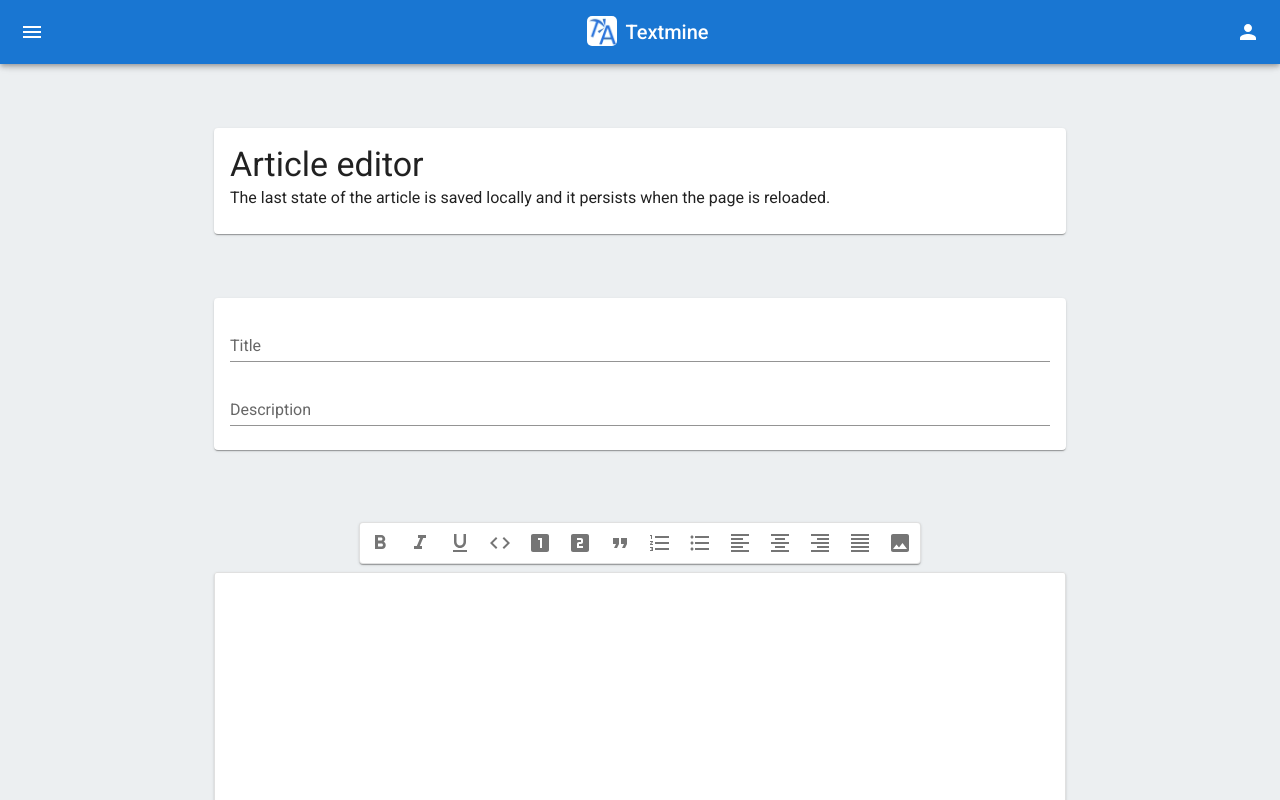
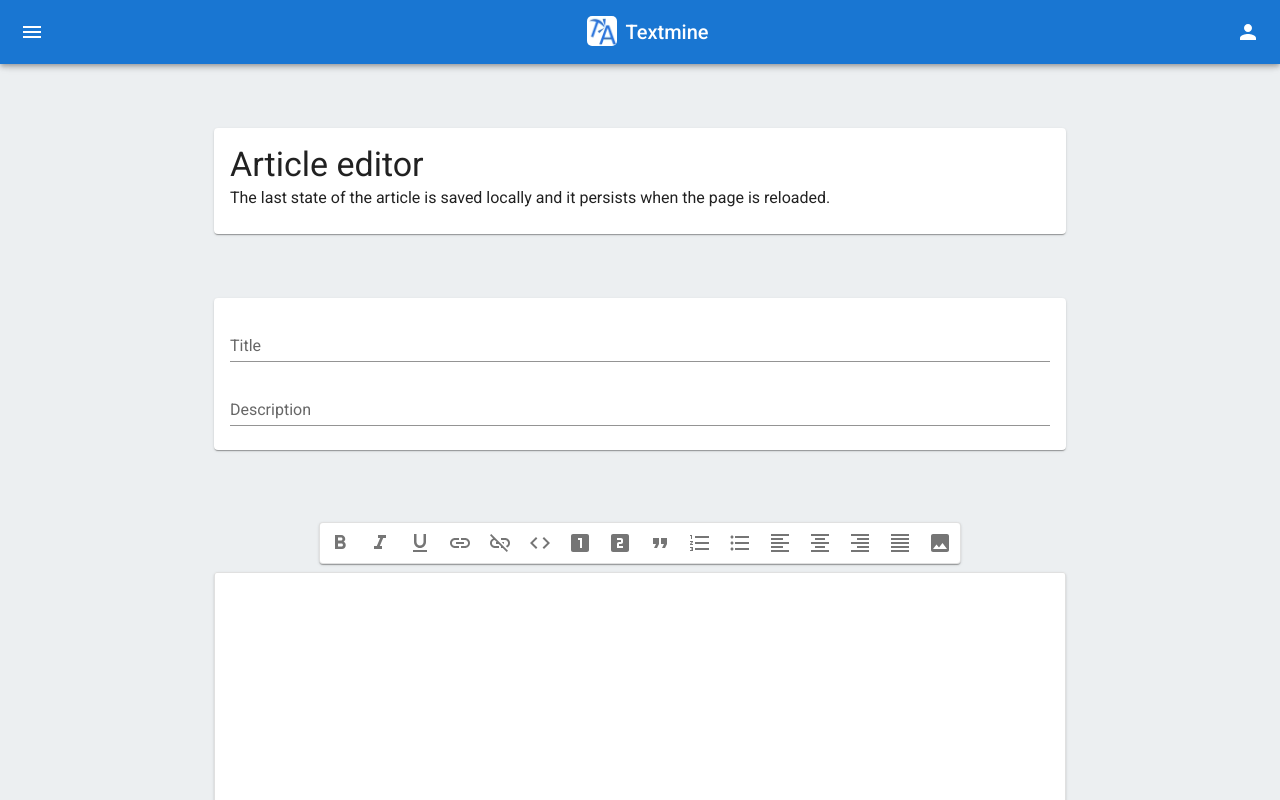
Before and after one commit to peter-peter-22/seo-blog-next, a Next.js app: page /profile/write in a window 1280 px wide. Shown: the top 800 px of the page. Built offline with nearby package versions, Linux system fonts and the light colour scheme; no server answers; what @mui/material-nextjs would draw is missing.

Commit message:
add links to text editor

```diff
--- a/app/ui/editor/RichTextEditor.jsx
+++ b/app/ui/editor/RichTextEditor.jsx
@@ -10,9 +10,11 @@ import { Editable, Slate, withReact } from 'slate-react';
 import Element from './components/Element';
 import Leaf from './components/Leaf';
 import { toggleMark } from "./components/HandleMarks";
-import { withImages } from './EditorImages';
+import { withImages } from './components/modules/EditorImages';
 import HOTKEYS from "./hotkeys.js";
 import TopMenu from "./TopMenu";
+import { withInlines } from './components/modules/EditorUrls';
+import { onKeyDown as inlineOnKeyDown } from './components/modules/EditorUrls';
 
 const StyledEditable = styled(Editable)(({ theme }) => ({
     padding: 10,
@@ -26,11 +28,21 @@ const StyledEditable = styled(Editable)(({ theme }) => ({
     "&:focus": {
         outlineColor: theme.palette.primary.light,
     },
-    fontFamily:"var(--font-roboto)"
+    fontFamily: "var(--font-roboto)"
 }));
 
+const hotkeysOnKeyDown = (event,editor) => {
+    for (const hotkey in HOTKEYS) {
+        if (isHotkey(hotkey, event)) {
+            event.preventDefault()
+            const mark = HOTKEYS[hotkey]
+            toggleMark(editor, mark)
+        }
+    }
+}
+
 export default function RichTextEditor({ onChange, slateProps, editorProps }) {
-    const editor = useMemo(() => withImages(withHistory(withReact(createEditor()))), []);
+    const editor = useMemo(() => withInlines(withImages(withHistory(withReact(createEditor())))), []);
     return (
         <Slate
             editor={editor}
@@ -53,13 +65,8 @@ export default function RichTextEditor({ onChange, slateProps, editorProps }) {
                     renderLeaf={Leaf}
                     spellCheck
                     onKeyDown={event => {
-                        for (const hotkey in HOTKEYS) {
-                            if (isHotkey(hotkey, event)) {
-                                event.preventDefault()
-                                const mark = HOTKEYS[hotkey]
-                                toggleMark(editor, mark)
-                            }
-                        }
+                        hotkeysOnKeyDown(event,editor);
+                        inlineOnKeyDown(event,editor);
                     }}
                     {...editorProps}
                 />
--- a/app/ui/editor/TopMenu.jsx
+++ b/app/ui/editor/TopMenu.jsx
@@ -1,7 +1,8 @@
 'use client';
 
-import { BlockButton, MarkButton } from "./components/HandleMarks"
-import { InsertImageButton } from "./EditorImages";
+import { BlockButton, MarkButton } from "./components/HandleMarks";
+import { InsertImageButton } from "./components/modules/EditorImages";
+import { AddLinkButton, RemoveLinkButton } from "./components/modules/EditorUrls";
 import Box from "@mui/material/Box";
 import Toolbar from "@mui/material/Toolbar";
 import Paper from "@mui/material/Paper";
@@ -21,6 +22,8 @@ import FormatAlignCenter from '@mui/icons-material/FormatAlignCenter';
 import FormatAlignRight from '@mui/icons-material/FormatAlignRight';
 import FormatAlignJustify from '@mui/icons-material/FormatAlignJustify';
 import ImageIcon from '@mui/icons-material/Image';
+import LinkIcon from '@mui/icons-material/Link';
+import LinkOffIcon from '@mui/icons-material/LinkOff';
 
 const TopMenu = () => {
     return (
@@ -31,6 +34,8 @@ const TopMenu = () => {
                     <MarkButton format="bold" Icon={<FormatBold />} />
                     <MarkButton format="italic" Icon={<FormatItalic />} />
                     <MarkButton format="underline" Icon={<FormatUnderlined />} />
+                    <AddLinkButton Icon={<LinkIcon />} />
+                    <RemoveLinkButton Icon={<LinkOffIcon />} />
                     <MarkButton format="code" Icon={<Code />} />
                     <BlockButton format="heading-one" Icon={<LooksOne />} />
                     <BlockButton format="heading-two" Icon={<LooksTwo />} />
--- a/app/ui/editor/EditorImages.jsx
+++ b/app/ui/editor/components/modules/EditorImages.jsx
@@ -5,10 +5,10 @@ import {
     Transforms
 } from 'slate'
 import { ReactEditor, useFocused, useReadOnly, useSelected, useSlateStatic } from 'slate-react'
-import { MenuButton } from './EditorUI';
 import Zoom from '@mui/material/Zoom';
 import isUrl from 'is-url'
 import imageExtensions from 'image-extensions'
+import { MenuButton } from '../../EditorUI'
 
 const withImages = editor => {
     const { insertData, isVoid } = editor
--- /dev/null
+++ b/app/ui/editor/components/modules/EditorUrls.jsx
@@ -0,0 +1,278 @@
+"use client";
+
+import { isKeyHotkey } from 'is-hotkey'
+import isUrl from 'is-url'
+import { useMemo } from 'react'
+import {
+    Editor,
+    Range,
+    Element as SlateElement,
+    Transforms
+} from 'slate'
+import { useSelected, useSlate } from 'slate-react'
+import { MenuButton } from '../../EditorUI'
+import { styled } from '@mui/material/styles'
+import Link from '@mui/material/Link';
+
+export const onKeyDown = (event, editor) => {
+    const { selection } = editor
+    // Default left/right behavior is unit:'character'.
+    // This fails to distinguish between two cursor positions, such as
+    // <inline>foo<cursor/></inline> vs <inline>foo</inline><cursor/>.
+    // Here we modify the behavior to unit:'offset'.
+    // This lets the user step into and out of the inline without stepping over characters.
+    // You may wish to customize this further to only use unit:'offset' in specific cases.
+    if (selection && Range.isCollapsed(selection)) {
+        const { nativeEvent } = event
+        if (isKeyHotkey('left', nativeEvent)) {
+            event.preventDefault()
+            Transforms.move(editor, { unit: 'offset', reverse: true })
+            return
+        }
+        if (isKeyHotkey('right', nativeEvent)) {
+            event.preventDefault()
+            Transforms.move(editor, { unit: 'offset' })
+            return
+        }
+    }
+}
+
+export const withInlines = editor => {
+    const { insertData, insertText, isInline, isElementReadOnly, isSelectable } =
+        editor
+    editor.isInline = element =>
+        ['link', 'button', 'badge'].includes(element.type) || isInline(element)
+    editor.isElementReadOnly = element =>
+        element.type === 'badge' || isElementReadOnly(element)
+    editor.isSelectable = element =>
+        element.type !== 'badge' && isSelectable(element)
+    editor.insertText = text => {
+        if (text && isUrl(text)) {
+            wrapLink(editor, text)
+        } else {
+            insertText(text)
+        }
+    }
+    editor.insertData = data => {
+        const text = data.getData('text/plain')
+        if (text && isUrl(text)) {
+            wrapLink(editor, text)
+        } else {
+            insertData(data)
+        }
+    }
+    return editor
+}
+const insertLink = (editor, url) => {
+    if (editor.selection) {
+        wrapLink(editor, url)
+    }
+}
+const insertButton = editor => {
+    if (editor.selection) {
+        wrapButton(editor)
+    }
+}
+const isLinkActive = editor => {
+    const [link] = Editor.nodes(editor, {
+        match: n =>
+            !Editor.isEditor(n) && SlateElement.isElement(n) && n.type === 'link',
+    })
+    return !!link
+}
+const isButtonActive = editor => {
+    const [button] = Editor.nodes(editor, {
+        match: n =>
+            !Editor.isEditor(n) && SlateElement.isElement(n) && n.type === 'button',
+    })
+    return !!button
+}
+const unwrapLink = editor => {
+    Transforms.unwrapNodes(editor, {
+        match: n =>
+            !Editor.isEditor(n) && SlateElement.isElement(n) && n.type === 'link',
+    })
+}
+const unwrapButton = editor => {
+    Transforms.unwrapNodes(editor, {
+        match: n =>
+            !Editor.isEditor(n) && SlateElement.isElement(n) && n.type === 'button',
+    })
+}
+const wrapLink = (editor, url) => {
+    if (isLinkActive(editor)) {
+        unwrapLink(editor)
+    }
+    const { selection } = editor
+    const isCollapsed = selection && Range.isCollapsed(selection)
+    const link = {
+        type: 'link',
+        url,
+        children: isCollapsed ? [{ text: url }] : [],
+    }
+    if (isCollapsed) {
+        Transforms.insertNodes(editor, link)
+    } else {
+        Transforms.wrapNodes(editor, link, { split: true })
+        Transforms.collapse(editor, { edge: 'end' })
+    }
+}
+const wrapButton = editor => {
+    if (isButtonActive(editor)) {
+        unwrapButton(editor)
+    }
+    const { selection } = editor
+    const isCollapsed = selection && Range.isCollapsed(selection)
+    const button = {
+        type: 'button',
+        children: isCollapsed ? [{ text: 'Edit me!' }] : [],
+    }
+    if (isCollapsed) {
+        Transforms.insertNodes(editor, button)
+    } else {
+        Transforms.wrapNodes(editor, button, { split: true })
+        Transforms.collapse(editor, { edge: 'end' })
+    }
+}
+// Put this at the start and end of an inline component to work around this Chromium bug:
+// https://bugs.chromium.org/p/chromium/issues/detail?id=1249405
+const InlineChromiumBugfix = () => (
+    <span
+        contentEditable={false}
+        style={{
+            fontSize: 0
+        }}
+    >
+        {String.fromCodePoint(160) /* Non-breaking space */}
+    </span>
+)
+
+const allowedSchemes = ['http:', 'https:', 'mailto:', 'tel:']
+export const LinkComponent = ({ attributes, children, element }) => {
+    const selected = useSelected()
+    const safeUrl = useMemo(() => {
+        let parsedUrl = null
+        try {
+            parsedUrl = new URL(element.url)
+            // eslint-disable-next-line no-empty
+        } catch { }
+        if (parsedUrl && allowedSchemes.includes(parsedUrl.protocol)) {
+            return parsedUrl.href
+        }
+        return 'about:blank'
+    }, [element.url])
+    return (
+        <Link
+            {...attributes}
+            href={safeUrl}
+            sx={{
+                boxShadow: selected && "0 0 0 3px #ddd",
+            }}
+        >
+            <InlineChromiumBugfix />
+            {children}
+            <InlineChromiumBugfix />
+        </Link>
+    )
+}
+export const EditableButtonComponent = ({ attributes, children }) => {
+    return (
+        /*
+          Note that this is not a true button, but a span with button-like CSS.
+          True buttons are display:inline-block, but Chrome and Safari
+          have a bad bug with display:inline-block inside contenteditable:
+          - https://bugs.webkit.org/show_bug.cgi?id=105898
+          - https://bugs.chromium.org/p/chromium/issues/detail?id=1088403
+          Worse, one cannot override the display property: https://github.com/w3c/csswg-drafts/issues/3226
+          The only current workaround is to emulate the appearance of a display:inline button using CSS.
+        */
+        <span
+            {...attributes}
+            onClick={ev => ev.preventDefault()}
+            // Margin is necessary to clearly show the cursor adjacent to the button
+            style={{
+                margin: "0 0.1em",
+                backgroundColor: "#efefef",
+                padding: "2px 6px",
+                border: "1px solid #767676",
+                borderRadius: 2,
+                fontSize: "0.9em"
+            }}
+        >
+            <InlineChromiumBugfix />
+            {children}
+            <InlineChromiumBugfix />
+        </span>
+    )
+}
+export const BadgeComponent = ({ attributes, children, element }) => {
+    const selected = useSelected()
+    return (
+        <span
+            {...attributes}
+            contentEditable={false}
+            style={{
+                backgroundColor: "green",
+                color: "white",
+                padding: "2px 6px",
+                borderRadius: 2,
+                fontSize: "0.9em",
+                boxShadow: selected && "0 0 0 3px #ddd"
+            }}
+            data-playwright-selected={selected}
+        >
+            <InlineChromiumBugfix />
+            {children}
+            <InlineChromiumBugfix />
+        </span>
+    )
+}
+export const AddLinkButton = ({ Icon }) => {
+    const editor = useSlate()
+    return (
+        <MenuButton
+            active={isLinkActive(editor)}
+            onMouseDown={event => {
+                event.preventDefault()
+                const url = window.prompt('Enter the URL of the link:')
+                if (!url) return
+                insertLink(editor, url)
+            }}
+        >
+            {Icon}
+        </MenuButton>
+    )
+}
+export const RemoveLinkButton = ({ Icon }) => {
+    const editor = useSlate()
+    return (
+        <MenuButton
+            active={isLinkActive(editor)}
+            onMouseDown={event => {
+                if (isLinkActive(editor)) {
+                    unwrapLink(editor)
+                }
+            }}
+        >
+            {Icon}
+        </MenuButton>
+    )
+}
+const ToggleEditableButtonButton = () => {
+    const editor = useSlate()
+    return (
+        <Button
+            active
+            onMouseDown={event => {
+                event.preventDefault()
+                if (isButtonActive(editor)) {
+                    unwrapButton(editor)
+                } else {
+                    insertButton(editor)
+                }
+            }}
+        >
+            <Icon>smart_button</Icon>
+        </Button>
+    )
+}
```
Also changed, not shown: app/ui/editor/components/Element.jsx (+10 -1 lines), app/ui/editor/components/Leaf.jsx (+14 -1 lines), app/ui/editor/components/HandleMarks.jsx (line endings or trailing spaces).
